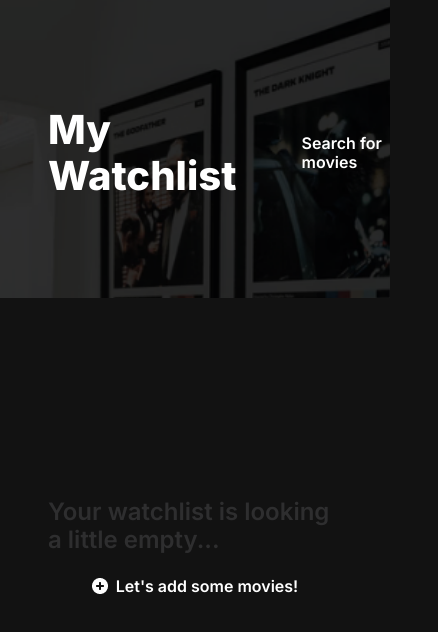
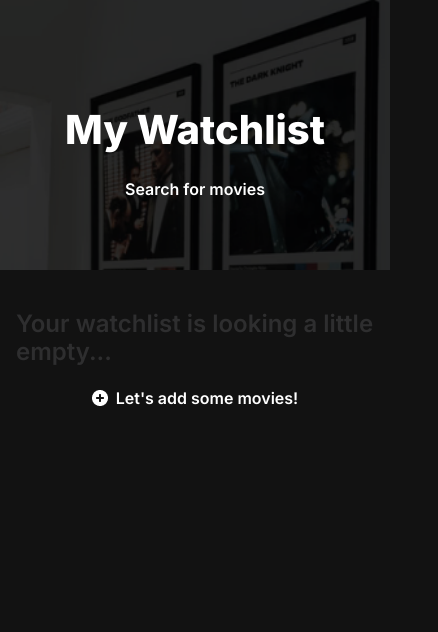
Before and after one commit to MannyPachano/Movie-Database, a website built with Vite: page watchlist.html in a window 390 px wide. Shown: the whole page, 438 px wide, since content can reach past the window. Built offline with nearby package versions, Linux system fonts and the light colour scheme.

Commit message:
update index.css

```diff
--- a/index.css
+++ b/index.css
@@ -22,7 +22,6 @@ header {
     display: flex;
     justify-content: space-between;
     align-items: center;
-    min-width: 390px;
     max-width: 1200px;
     margin: 0 auto;
 }
@@ -41,7 +40,7 @@ header a {
 form {
     display: flex;
     margin: 0 auto;
-    min-width: 300px;
+    min-width: 260px;
     max-width: 1200px;
 }
 
@@ -229,3 +228,44 @@ section a {
 .add-margin-top {
     margin-top: 2rem;
 }
+
+
+/* media queries */
+
+@media (max-width: 480px){
+    header {
+        padding: 5rem 1rem 0;
+    }
+
+    .header {
+        display: flex;
+        flex-direction: column;
+        justify-content: space-between;
+        align-items: center;
+        min-width: 269px;
+        max-width: 1200px;
+        margin: 0 auto;
+    }
+
+    #main-section {
+        padding: 3rem 1rem 1rem;
+    }
+
+    .movie-poster {
+        display: none;
+    }
+
+    .add-margin-top {
+        margin-top: 0;
+    }
+
+    #watchlist-main-section {
+        display: flex;
+        flex-direction: column;
+        justify-content: center;
+        align-items: center;
+        min-height: 0px;
+        padding: 1rem 1rem 1rem;
+
+    }
+}
```
